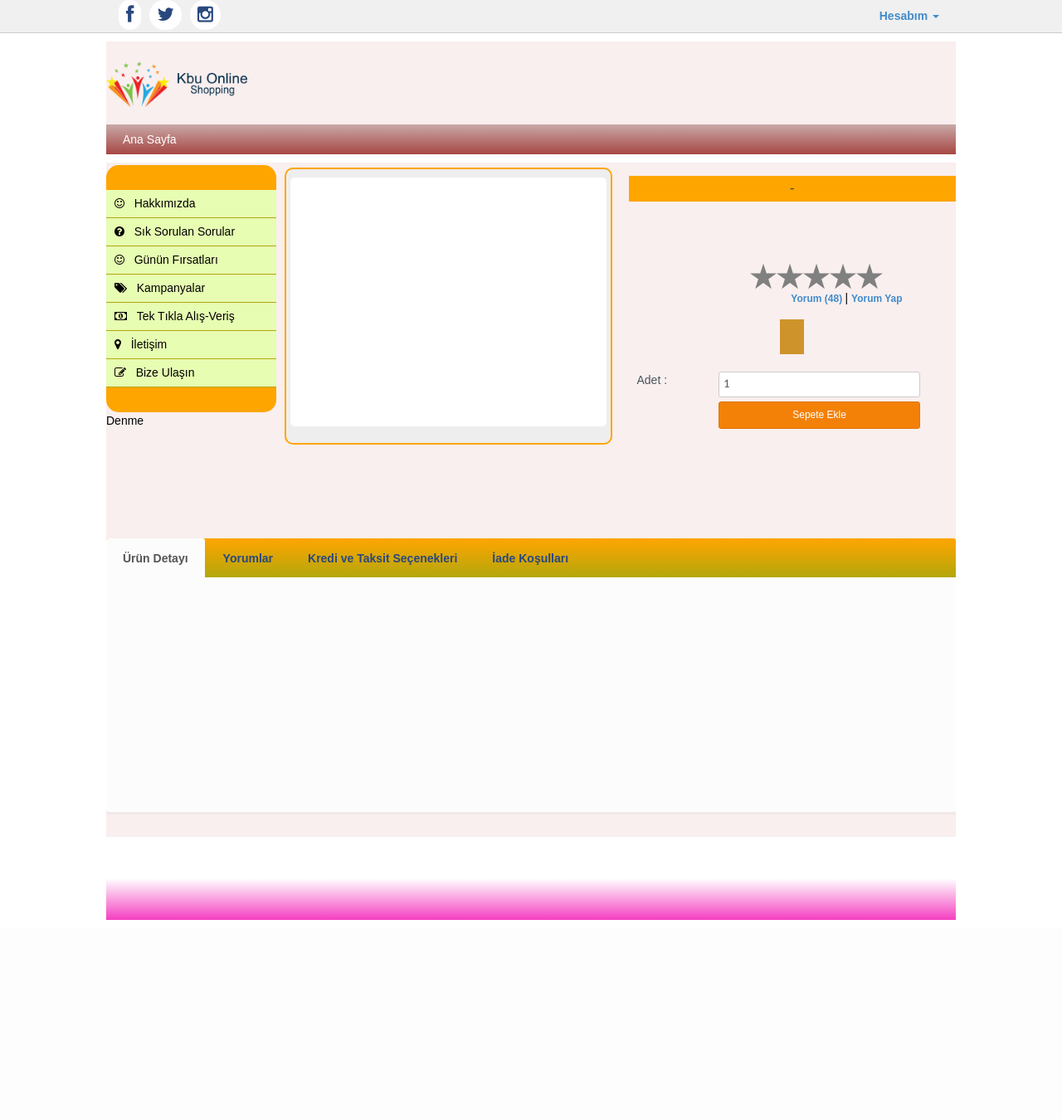
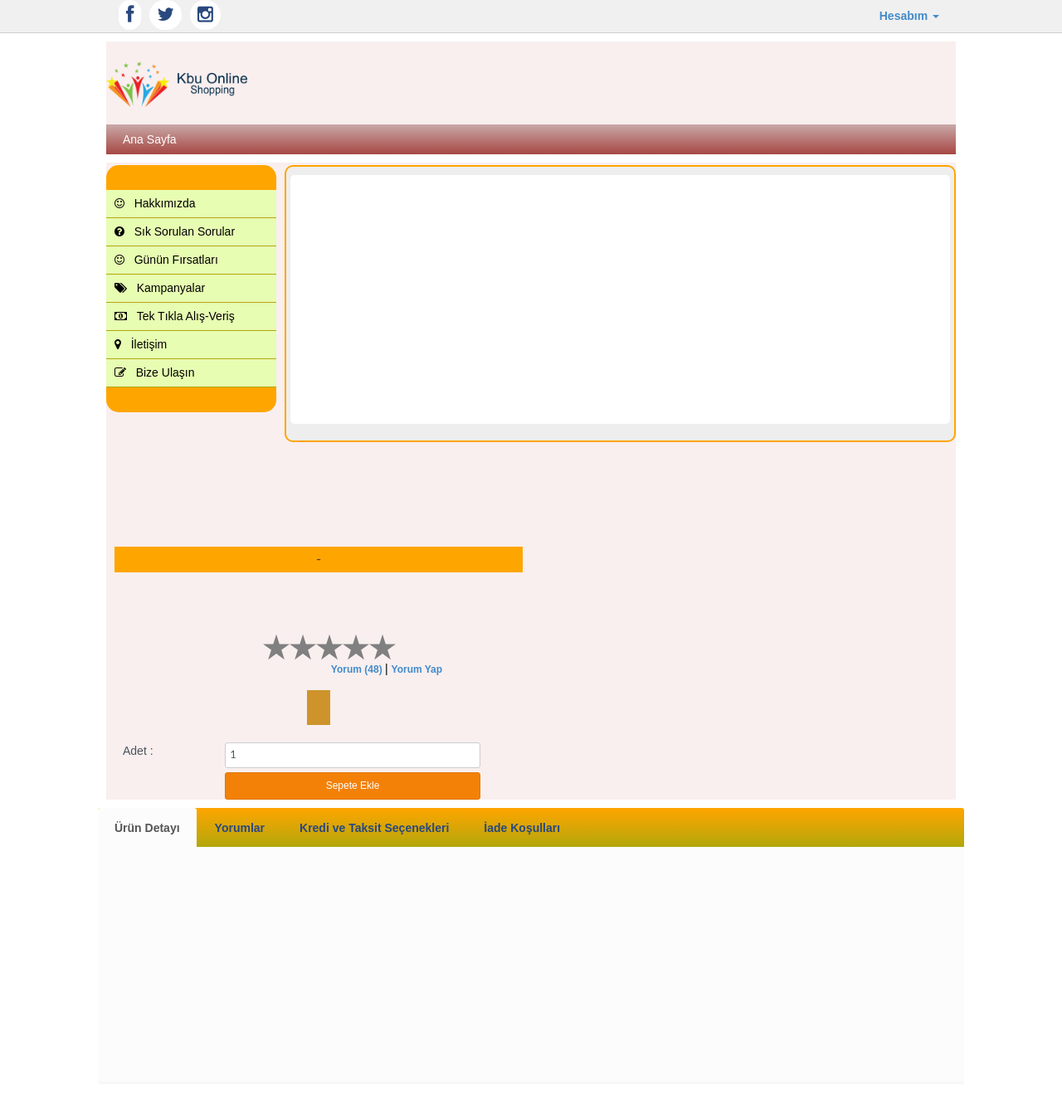
Before and after one commit to solventali/KbuMarket, a CodeIgniter app: page /KbuMarket/index.php/home/Product/1 in a window 1280 px wide. Shown: the top 1349 px of the page at 83% size. Before the commit the page ends 1109 px from the top, so only its background shows below. Run offline with CodeIgniter, Linux system fonts and the light colour scheme; data that the repository does not hold is empty; some libraries are stand-ins or nearby versions.

Commit message:
deneme geri alındı..

```diff
--- a/application/views/Home/Product.php
+++ b/application/views/Home/Product.php
@@ -5,12 +5,9 @@
         <div class="col-md-12">
             <div class="left-panel">
                 <?php $this->load->view('include_main/sidemenu');?>
-                <div >Denme</div>
             </div>
             <div class="right-panel">
                 <div class="row">
-                    <div class="col-md-6">
-                        <div class="row">
                             <div class="col-md-12">
                                 <div class="slide-container">
                                     <div class="p-slider">
```
